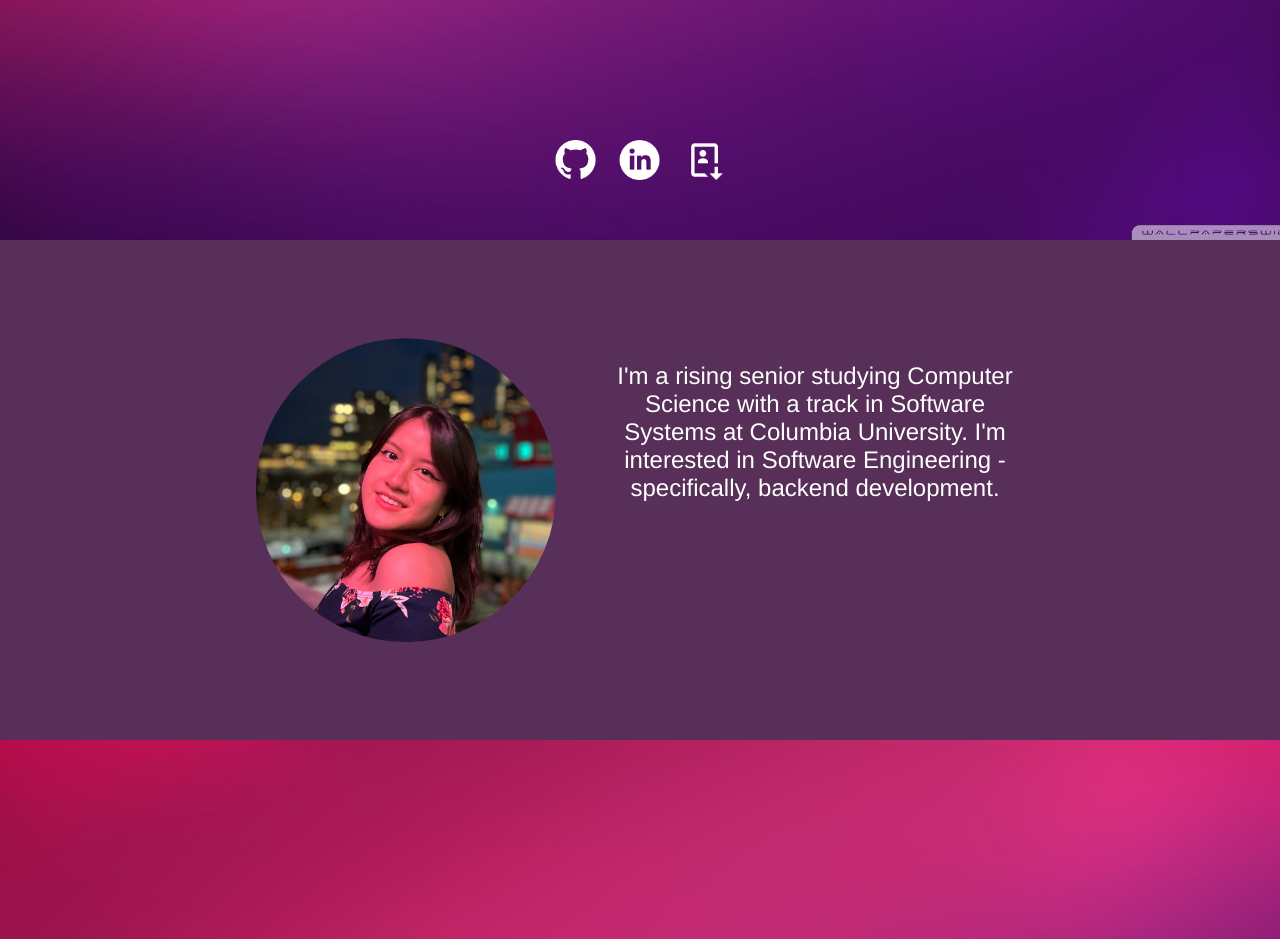
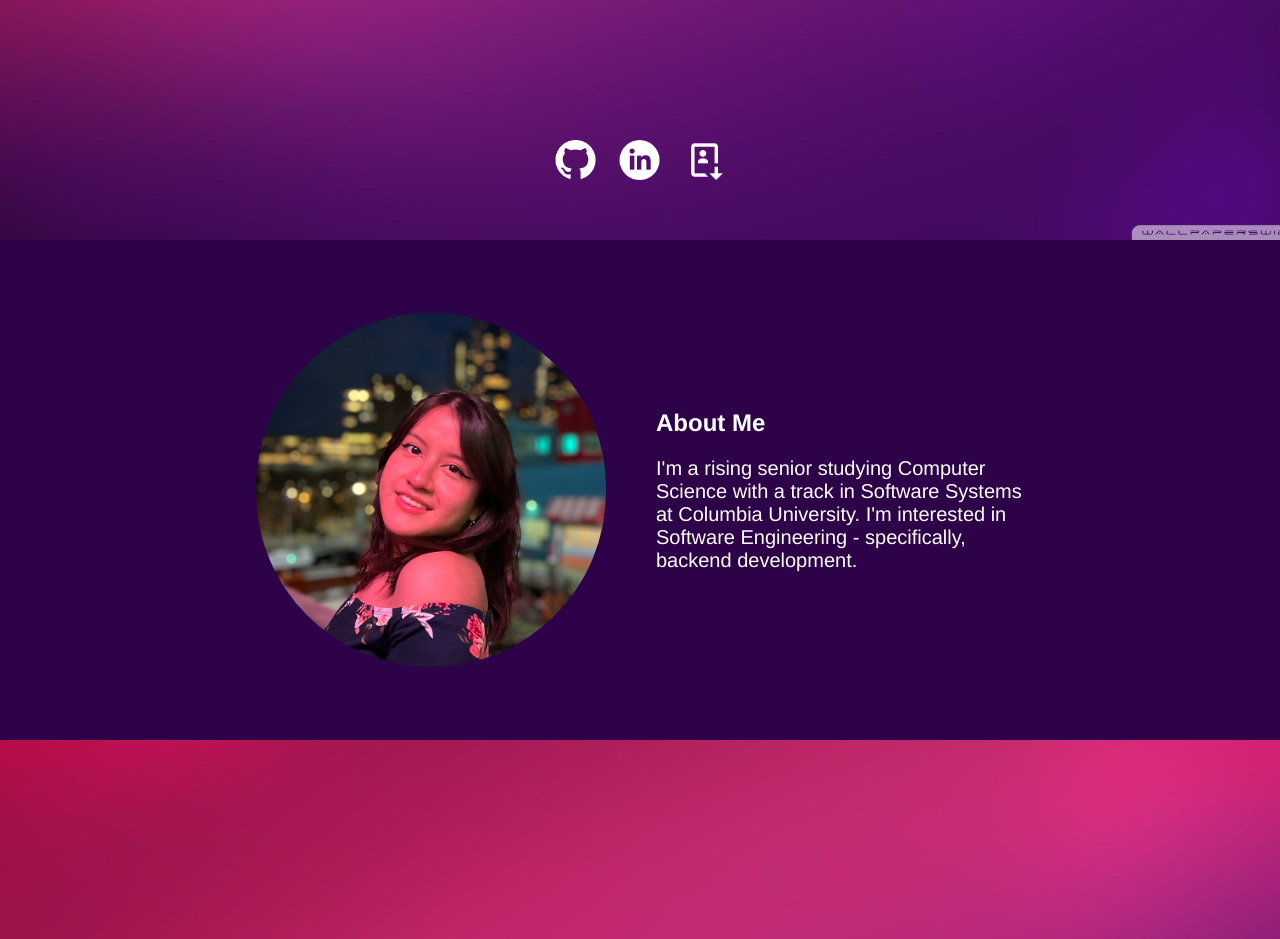
Before and after one commit to rashelrr/mlh-portfolio-project, a Flask app: page / in a window 1280 px wide. Shown: the part 560-1499 px from the top of the page. Run offline with Flask 2, Linux system fonts and the light colour scheme.

Commit message:
finished about me section

```diff
--- a/app/static/styles/main.css
+++ b/app/static/styles/main.css
@@ -30,6 +30,11 @@ body, html {
   left: 50%;
   transform: translate(-50%, -50%);
   text-align: center;
+}
+
+.vertical-middle {
+    display: flex;
+    align-items: center;
 }
 
 .parallax {
@@ -94,7 +99,6 @@ a:visited {
 img {
     vertical-align: middle;
 }
-
 
 .nav-bar {
     width: 100%;
@@ -305,7 +309,7 @@ img {
 }
 
 .rounded-img {
-    width: 300px;
+    width: 350px;
     border-radius: 200px;
     margin: 0 50px 0 0;
 }
--- a/app/templates/test.html
+++ b/app/templates/test.html
@@ -21,10 +21,13 @@
         </div>
     </div>
 
-    <div id="about" class="parent" style="height:500px;background-color:rgb(87, 47, 88);">
-        <div class="centered" style="width: 60%">
-            <img align="left" class="rounded-img" src="../static/img/self_pic.JPG" >
-            <p style="font-size: 24px">{{about}}</p>
+    <div id="about" class="parent" style="height:500px;background-color:#2E0249;">
+        <div class="centered vertical-middle" style="width: 60%; text-align: left;">
+            <img align="left" class="rounded-img" src="../static/img/self_pic.JPG">
+            <div>
+                <h2>About Me</h2>
+                <p style="font-size:20px">{{about}}</p>
+            </div>
         </div>
     </div>
 
```
